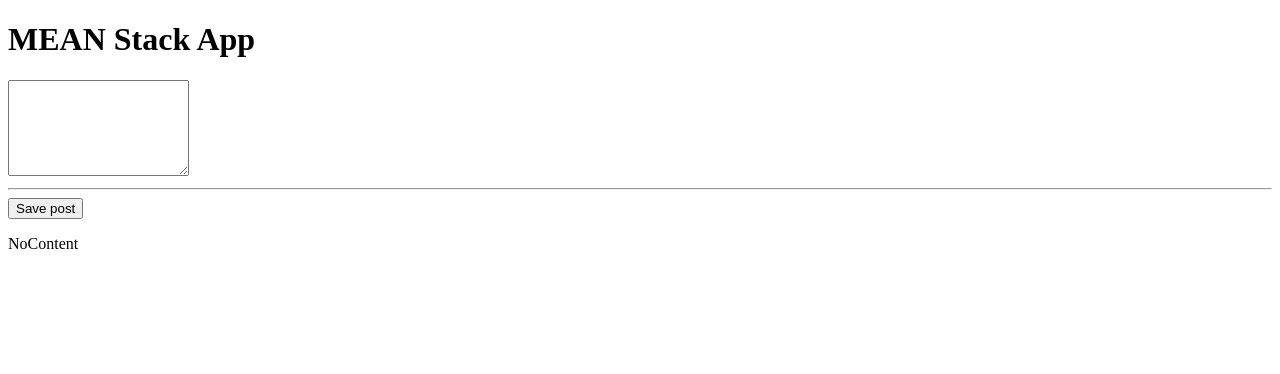
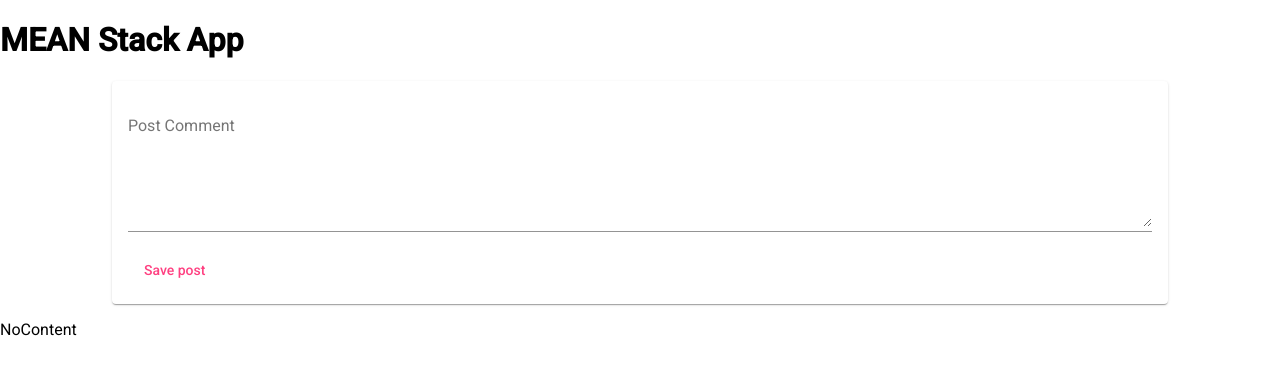
Before and after one commit to AmareshJakka/meanAngular, an Angular app in the folder meanAngular/: page / in a window 1280 px wide. Shown: the top 374 px of the page. Built offline with nearby package versions, Linux system fonts and the light colour scheme.

Commit message:
"Meterial setup for App"

```diff
--- a/meanAngular/angular.json
+++ b/meanAngular/angular.json
@@ -24,6 +24,7 @@
               "src/assets"
             ],
             "styles": [
+              "./node_modules/@angular/material/prebuilt-themes/indigo-pink.css",
               "src/styles.css"
             ],
             "scripts": []
@@ -89,6 +90,7 @@
               "src/assets"
             ],
             "styles": [
+              "./node_modules/@angular/material/prebuilt-themes/indigo-pink.css",
               "src/styles.css"
             ],
             "scripts": []
@@ -120,6 +122,7 @@
           }
         }
       }
-    }},
+    }
+  },
   "defaultProject": "meanAngular"
 }
--- a/meanAngular/package.json
+++ b/meanAngular/package.json
@@ -12,13 +12,16 @@
   "private": true,
   "dependencies": {
     "@angular/animations": "~8.2.4",
+    "@angular/cdk": "~8.2.3",
     "@angular/common": "~8.2.4",
     "@angular/compiler": "~8.2.4",
     "@angular/core": "~8.2.4",
     "@angular/forms": "~8.2.4",
+    "@angular/material": "^8.2.3",
     "@angular/platform-browser": "~8.2.4",
     "@angular/platform-browser-dynamic": "~8.2.4",
     "@angular/router": "~8.2.4",
+    "hammerjs": "^2.0.8",
     "rxjs": "~6.4.0",
     "tslib": "^1.10.0",
     "zone.js": "~0.9.1"
--- a/meanAngular/src/app/posts/post-create/post-create.component.css
+++ b/meanAngular/src/app/posts/post-create/post-create.component.css
@@ -0,0 +1,7 @@
+mat-card{
+    width: 80%;
+    margin: auto;
+}
+mat-form-field,textarea{
+    width: 100%;
+}
--- a/meanAngular/src/app/posts/post-create/post-create.component.html
+++ b/meanAngular/src/app/posts/post-create/post-create.component.html
@@ -5,7 +5,13 @@
 <button (click)="onAddPost(postInput)">Save post</button>
 <p>{{newPost}}</p> -->
 
- <textarea rows="6" [(ngModel)]="enteredValue"></textarea>
-<hr>
-<button (click)="onAddPost()">Save post</button>
+<mat-card>
+    <mat-form-field>
+    <textarea  matInput rows="6"  placeholder ="Post Comment" [(ngModel)]="enteredValue"></textarea>
+
+    </mat-form-field>
+    <button mat-button color="accent" (click)="onAddPost()">Save post</button>
+</mat-card>
+
+
 <p>{{newPost}}</p>
--- a/meanAngular/src/index.html
+++ b/meanAngular/src/index.html
@@ -6,6 +6,8 @@
   <base href="/">
   <meta name="viewport" content="width=device-width, initial-scale=1">
   <link rel="icon" type="image/x-icon" href="favicon.ico">
+  <link href="https://fonts.googleapis.com/css?family=Roboto:300,400,500&display=swap" rel="stylesheet">
+  <link href="https://fonts.googleapis.com/icon?family=Material+Icons" rel="stylesheet">
 </head>
 <body>
   <app-root></app-root>
--- a/meanAngular/src/main.ts
+++ b/meanAngular/src/main.ts
@@ -1,3 +1,4 @@
+import 'hammerjs';
 import { enableProdMode } from '@angular/core';
 import { platformBrowserDynamic } from '@angular/platform-browser-dynamic';
 
--- a/meanAngular/src/styles.css
+++ b/meanAngular/src/styles.css
@@ -1 +1,4 @@
 /* You can add global styles to this file, and also import other style files */
+
+html, body { height: 100%; }
+body { margin: 0; font-family: Roboto, "Helvetica Neue", sans-serif; }
```
Also changed, not shown: meanAngular/src/app/app.module.ts (+9 -1 lines), 1 other file (tests, documents, lock files or other folders).
